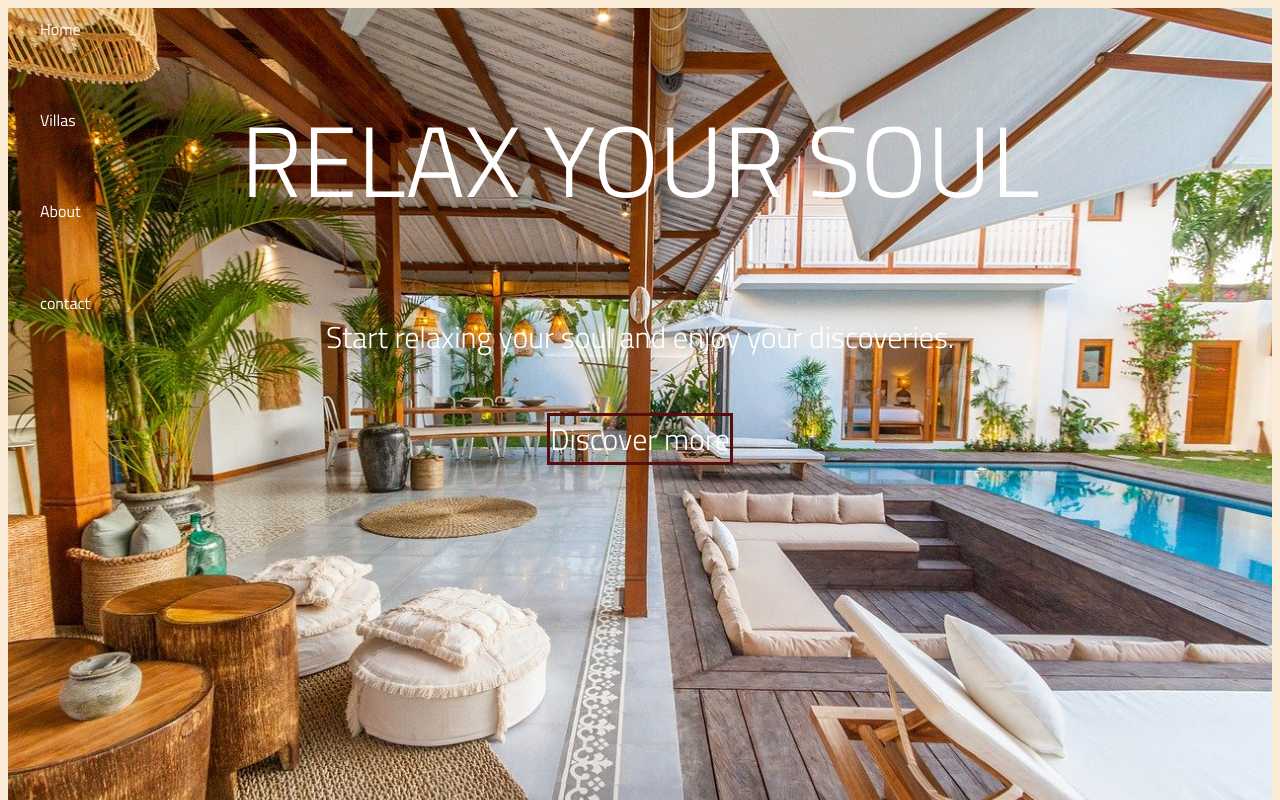
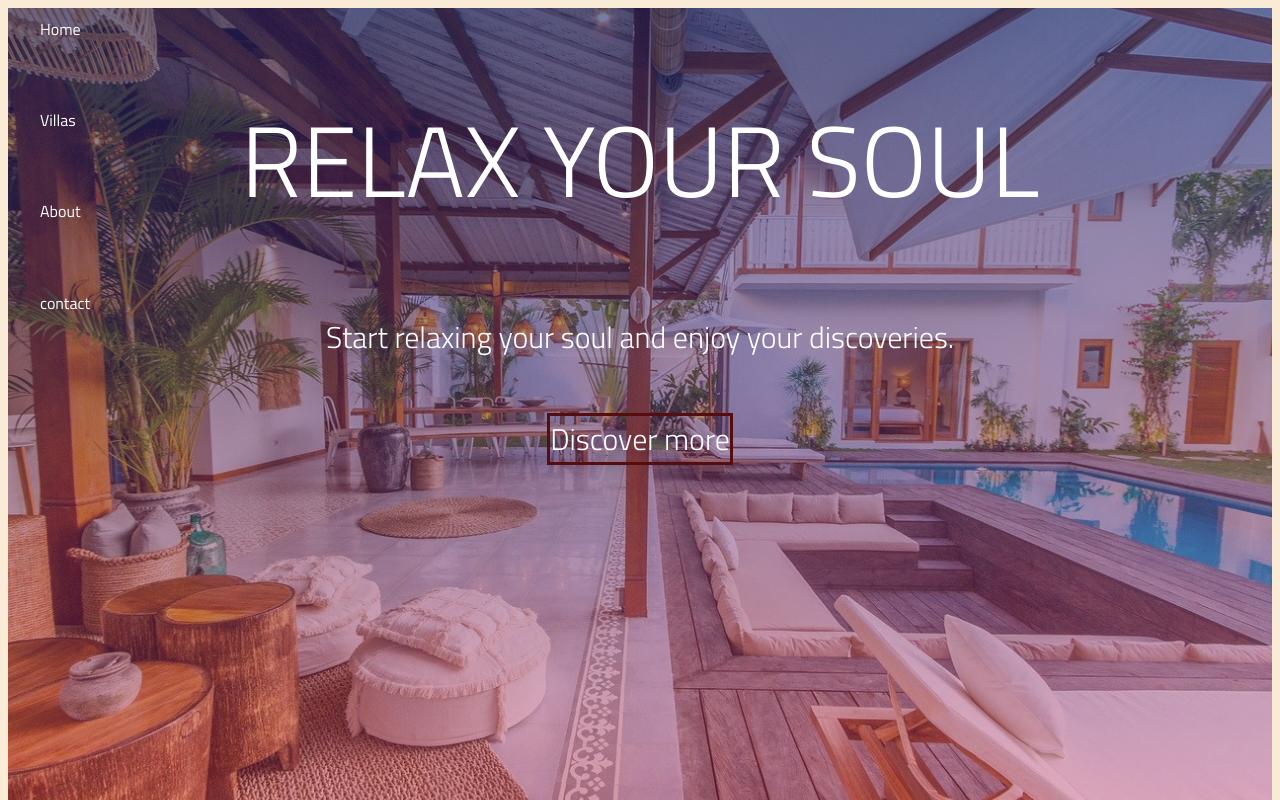
Before and after one commit to Natashalucy141/Travel-Blog, a plain HTML site: page index.html in a window 1280 px wide. Shown: the top 800 px of the page. Drawn offline with Linux system fonts and the light colour scheme.

Commit message:
Linear-gradient header overlay on img applied

```diff
--- a/style.css
+++ b/style.css
@@ -39,7 +39,8 @@ li {
 
 #header {
   grid-column: 1 / 13;
-  background: url("images/hero.jpg");
+  background: linear-gradient(rgba(29, 38, 113, 0.6), rgba(195, 55, 100, 0.4)),
+    url("images/hero.jpg");
   /* background url shorthand and not background image
   that way we can apply more than one background */
   /*background: rgb(161, 154, 154);*/
```
